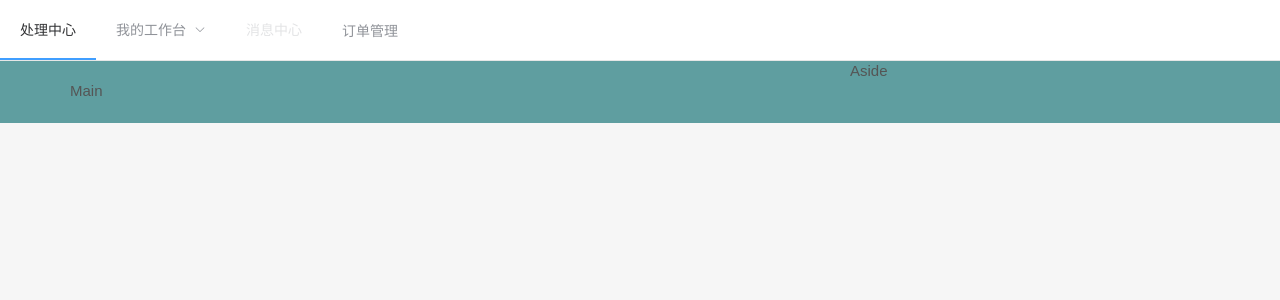
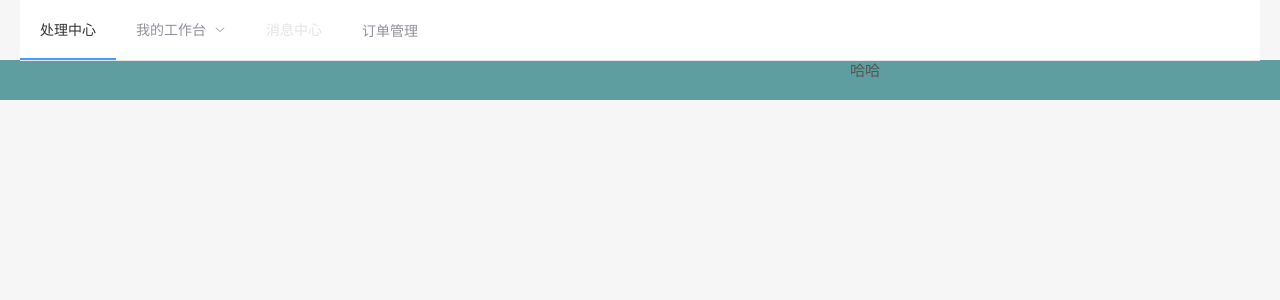
Before and after one commit to milsevol/milsevol-blog-ui, a Vue app: page / in a window 1280 px wide. Shown: the top 300 px of the page. Built offline with nearby package versions, Linux system fonts and the light colour scheme.

Commit message:
拆分成组件

```diff
--- a/src/views/Layout.vue
+++ b/src/layout/components/Header/index.vue
@@ -1,7 +1,5 @@
 <template>
-  <el-container class="layout-container">
-    <el-header class="layout-header">
-      <el-menu :default-active="activeIndex" class="el-menu-demo" mode="horizontal" @select="handleSelect">
+     <el-menu :default-active="activeIndex" class="el-menu-demo" mode="horizontal" @select="handleSelect">
         <el-menu-item index="1">处理中心</el-menu-item>
         <el-submenu index="2">
           <template slot="title">我的工作台</template>
@@ -18,23 +16,10 @@
         <el-menu-item index="3" disabled>消息中心</el-menu-item>
         <el-menu-item index="4"><a href="https://www.ele.me" target="_blank">订单管理</a></el-menu-item>
       </el-menu>
-    </el-header>
-    <el-container class="layout-container">
-      <el-main>Main</el-main>
-       <el-aside width="380px">Aside</el-aside>
-    </el-container>
-  </el-container>
 </template>
-
 <script>
-// @ is an alias to /src
-import HelloWorld from '@/components/HelloWorld.vue'
-
 export default {
-  name: 'Layout',
-  components: {
-    HelloWorld
-  },
+  name: 'Header',
   data() {
     return {
       activeIndex: '1',
@@ -48,16 +33,8 @@ export default {
   }
 }
 </script>
-
 <style lang="less" scoped>
-.layout-container{
   .layout-header{
     padding: 0px;
   }
-  .layout-container{
-    padding-left: 50px;
-    padding-right: 50px;
-    background-color: cadetblue;
-  }
-}
 </style>
--- /dev/null
+++ b/src/layout/components/Slide/index.vue
@@ -0,0 +1,5 @@
+<template>
+    <el-aside width="380px">
+        哈哈
+    </el-aside>
+</template>
--- /dev/null
+++ b/src/layout/components/index.js
@@ -0,0 +1,2 @@
+export { default as Header } from './Header/index.vue'
+export { default as Slide } from './Slide/index.vue'
--- /dev/null
+++ b/src/layout/index.vue
@@ -0,0 +1,35 @@
+<template>
+  <el-container class="layout-page">
+    <el-header class="layout-header">
+         <Header/>
+    </el-header>
+    <el-container class="layout-container">
+      <el-main>
+        <router-view></router-view>
+      </el-main>
+      <Slide/>
+    </el-container>
+  </el-container>
+</template>
+
+<script>
+// @ is an alias to /src
+import { Header, Slide } from './components'
+export default {
+  name: 'Layout',
+  components: {
+    Header,
+    Slide
+  }
+}
+</script>
+
+<style lang="less" scoped>
+.layout-page{
+  .layout-container{
+    padding-left: 50px;
+    padding-right: 50px;
+    background-color: cadetblue;
+  }
+}
+</style>
--- a/src/router/index.js
+++ b/src/router/index.js
@@ -1,6 +1,7 @@
 import Vue from 'vue'
 import VueRouter from 'vue-router'
-import Layout from '../views/Layout.vue'
+/* Layout */
+import Layout from '@/layout'
 
 Vue.use(VueRouter)
 
```
